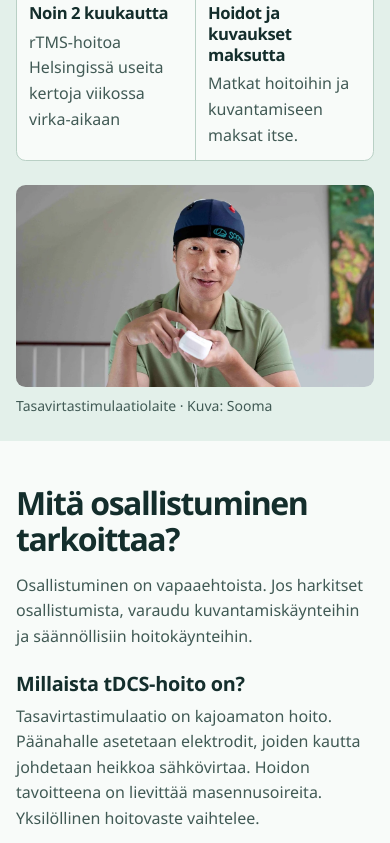
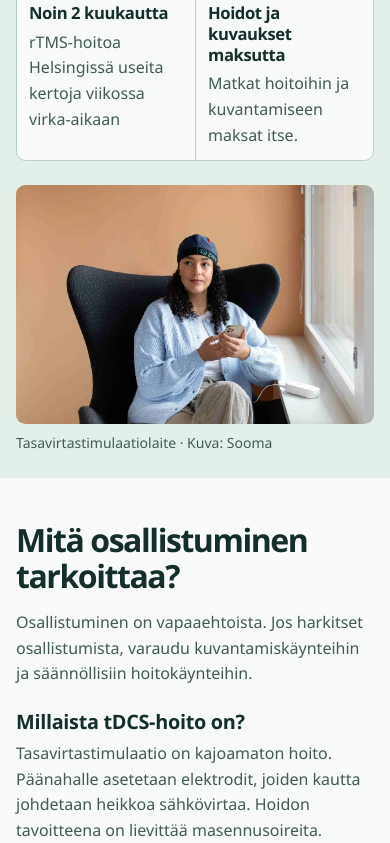
Before and after one commit to joona-repo/bf-masennustutkimus, a plain HTML site: page index.html in a window 390 px wide. Shown: the part 859-1702 px from the top of the page. Drawn offline with Linux system fonts and the light colour scheme.

Commit message:
Replace tDCS and rTMS photos

```diff
--- a/assets/styles.css
+++ b/assets/styles.css
@@ -38,7 +38,17 @@ p + p { margin-top: 0.9rem; }
 .lead { margin-top: 1.2rem; max-width: 34rem; font-size: clamp(1.05rem, 1.5vw, 1.2rem); color: var(--muted); }
 .button { display: inline-block; margin-top: 1.4rem; padding: 0.75rem 1.15rem; background: var(--accent); color: white; border-radius: 0.4rem; font-weight: 700; text-decoration: none; }
 .button:hover { background: #0e3a31; text-decoration: underline; }
-.hero-photo img, .research-photo img { width: 100%; height: auto; border-radius: 0.6rem; }
+.hero-photo-frame, .research-photo img { border-radius: 0.6rem; }
+.hero-photo-frame { aspect-ratio: 4 / 3; overflow: hidden; }
+.hero-photo-frame img {
+  width: 100%;
+  height: 100%;
+  object-fit: cover;
+  object-position: right center;
+  transform: scale(1.32);
+  transform-origin: 77% 79%;
+}
+.research-photo img { width: 100%; height: auto; }
 figcaption { margin-top: 0.5rem; color: var(--muted); font-size: 0.875rem; }
 .facts { display: grid; grid-template-columns: 0.9fr 1fr 1.2fr 1.2fr; margin-top: clamp(1.75rem, 4vw, 3.5rem); padding: 0.5rem 0; background: var(--paper); border: 1px solid var(--line); border-radius: 0.6rem; }
 .facts > div { min-width: 0; padding: 0.85rem 1.15rem; overflow-wrap: anywhere; }
@@ -81,7 +91,8 @@ footer { border-top: 1px solid var(--line); color: var(--muted); }
   .hero-grid { display: contents; }
   .hero > .wrap { display: flex; flex-direction: column; gap: 1.5rem; }
   .hero-photo { order: 1; }
-  .hero-photo img { aspect-ratio: 16 / 9; object-fit: cover; object-position: center top; }
+  .hero-photo-frame { aspect-ratio: 3 / 2; }
+  .hero-photo-frame img { transform-origin: 93% 79%; }
   .facts { margin-top: 0; }
   .facts > div { padding: 0.75rem; }
   .research-photo { order: 1; }
--- a/index.html
+++ b/index.html
@@ -32,7 +32,9 @@
             <a class="button" href="#hakeutuminen">Näin hakeudut tutkimukseen</a>
           </div>
           <figure class="hero-photo">
-            <img src="assets/tasavirtastimulaatio.webp" alt="Henkilö pitelee tasavirtastimulaatiolaitetta, jonka johdot kulkevat päähineeseen" width="1100" height="740" fetchpriority="high">
+            <div class="hero-photo-frame">
+              <img src="assets/tasavirtastimulaatio2.webp" alt="Henkilö istuu nojatuolissa stimulaatiopäähine päässään ja tasavirtastimulaatiolaite vierellään" width="1455" height="970" fetchpriority="high">
+            </div>
             <figcaption>Tasavirtastimulaatiolaite · Kuva: Sooma</figcaption>
           </figure>
         </div>
@@ -64,7 +66,7 @@
     <section class="research-band" id="tutkimus" aria-labelledby="tavoite">
       <div class="wrap section research">
         <figure class="research-photo">
-          <img src="assets/magneettistimulaatio.webp" alt="Hoitotuoli ja magneettistimulaatiolaite vastaanottohuoneessa" width="1455" height="971" loading="lazy">
+          <img src="assets/magneettistimulaatio2.webp" alt="Hoitaja seisoo hoitotuolin vieressä, ja magneettistimulaatiokela on tuolissa istuvan henkilön pään kohdalla" width="1455" height="971" loading="lazy">
           <figcaption>Magneettistimulaatiolaitteisto · Kuva: Nexstim</figcaption>
         </figure>
         <div>
```
Also changed, not shown: assets/magneettistimulaatio2.webp (added), assets/tasavirtastimulaatio2.webp (added).
